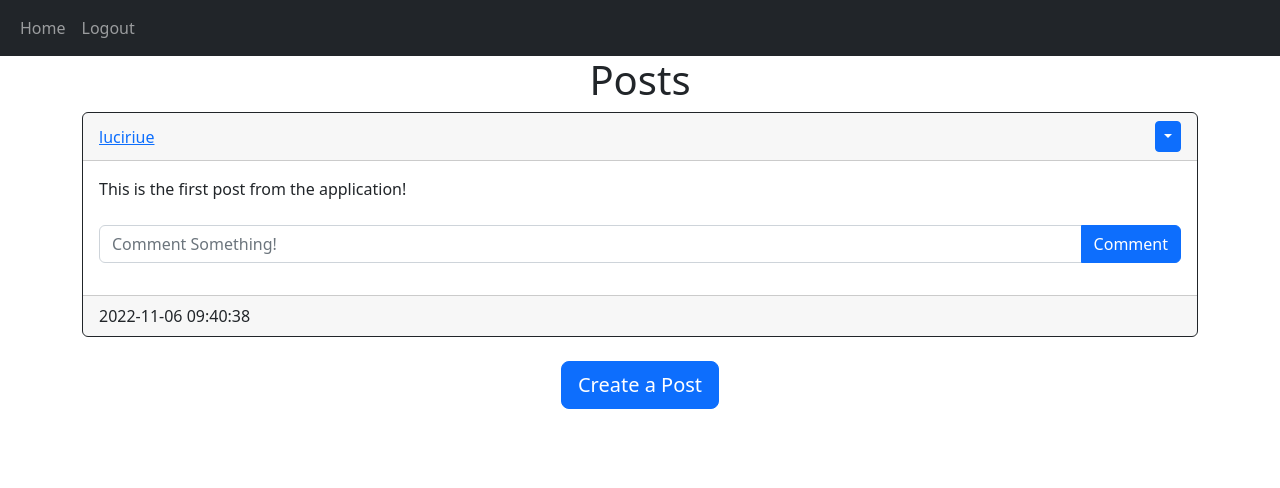
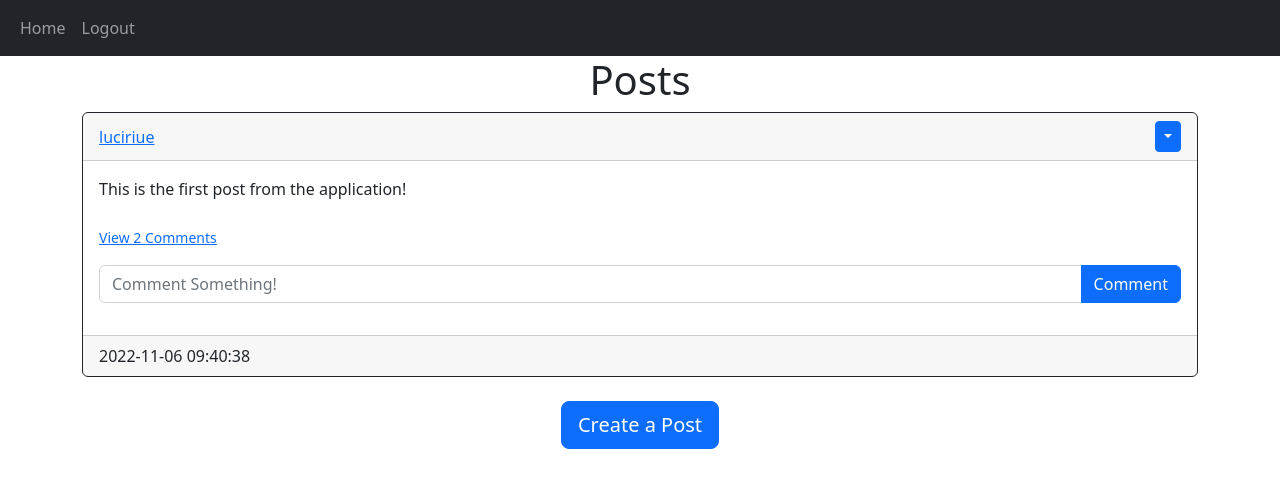
Before and after one commit to Sidkjr/Blogpost_app, a Flask app: page / in a window 1280 px wide. Shown: the top 488 px of the page. Run offline with Flask 2, Linux system fonts and the light colour scheme; a user stored in the database is signed in; data comes from the database, SQL or seed files in the repository; both versions use the stored data as it was after the commit.

Commit message:
Modified posts_div template to create a view comments section and display all the comments on the post

```diff
--- a/website/templates/posts_div.html
+++ b/website/templates/posts_div.html
@@ -19,10 +19,38 @@
             {% endif %}
         </div>
         <div class="card-body">
-            <div class="card-text">
+            <div class= "card-text">
                 {{post.text}}
             </div>
             <br/>
+            <div class="collapse" id="comments-{{post.id}}">
+                <div class="card">
+                    <div class="card-body" id="comments-expanded-{{post.id}}">
+                        {% for comment in post.comments %}
+                            <div class="d-flex justify-content-between align-items-center">
+                                <div>
+                                    <a href="/posts/{{comment.user.username}}">{{comment.user.username}}</a>: {{comment.text}}
+                                </div>
+                                <div>
+                                    <small class="text-muted">
+                                        {{comment.date_created}}
+                                    </small>
+                                </div>
+                            </div>
+
+                        {% endfor %}
+                    </div>
+                </div>
+            </div>
+            <p class="card-text">
+                {% if post.comments|length > 0 %}
+                    <a data-bs-toggle="collapse" href="#comments-{{post.id}}" role="button">
+                        <small>View {{post.comments|length}} Comments</small>
+                    </a>
+                {% else %}
+                    <small class="text-muted">No comments</small>
+                {% endif %}
+            </p>
             <form class="input-group mb-3" method="POST" action="/create-comment/{{post.id}}">
                 <input type="text" id="text" name="text" class="form-control" placeholder="Comment Something!"/>
                 <button type="submit" class="btn btn-primary">Comment</button>
```
Also changed, not shown: instance/database.db.
